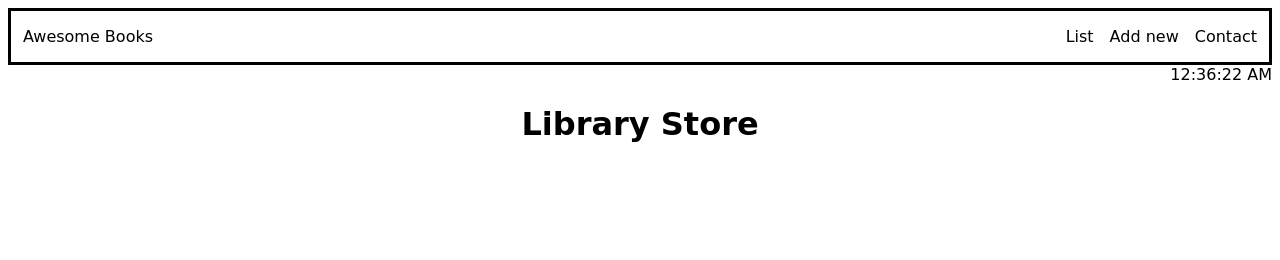
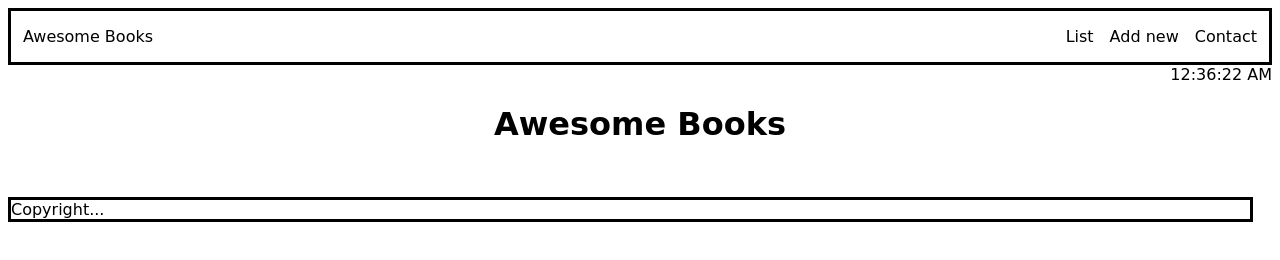
Before and after one commit to cvalencia1991/Awesome-Books, a website: page index.html in a window 1280 px wide. Drawn offline with Linux system fonts and the light colour scheme.

Commit message:
Edit File with linters

```diff
--- a/index.html
+++ b/index.html
@@ -19,7 +19,7 @@
     <div id = "time"  onload="currentTime()"></div>
     <div class="container">
         <div id="styleheader" class="card">
-        <h1 id ="header-line"> Library Store</h1>
+            <h1 id ="header-line"> Awesome Books</h1>
         </div>
         <div class="stylecard" id="statusbooks">
         </div>
@@ -39,10 +39,12 @@
                <li>Our phone number: 00949y345853498579
                <li>Our address: Streetname 4364, 74834 City, country
                <ul>
-            <div>
             </div>
         </div>
-
+    </div>
+    <footer>
+        Copyright...
+    </footer>
     <script src="main.js"></script>
 </body>
 </html>
--- a/styles.css
+++ b/styles.css
@@ -116,6 +116,7 @@ footer {
   color: black;
   bottom: 0;
   width: 98%;
+  margin: 2em 0px;
 }
 
 #see{
```
Lines whose indentation alone changed are shown as unchanged.
